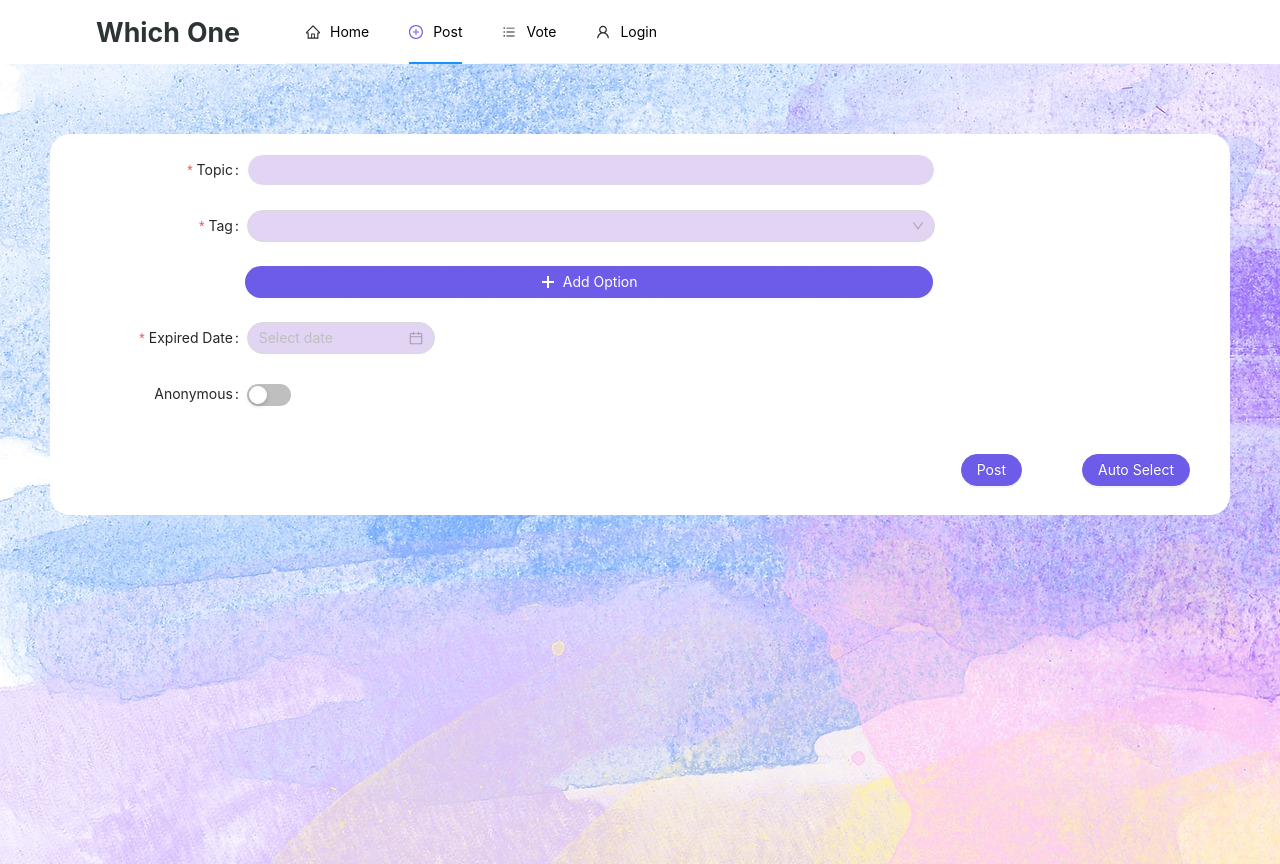
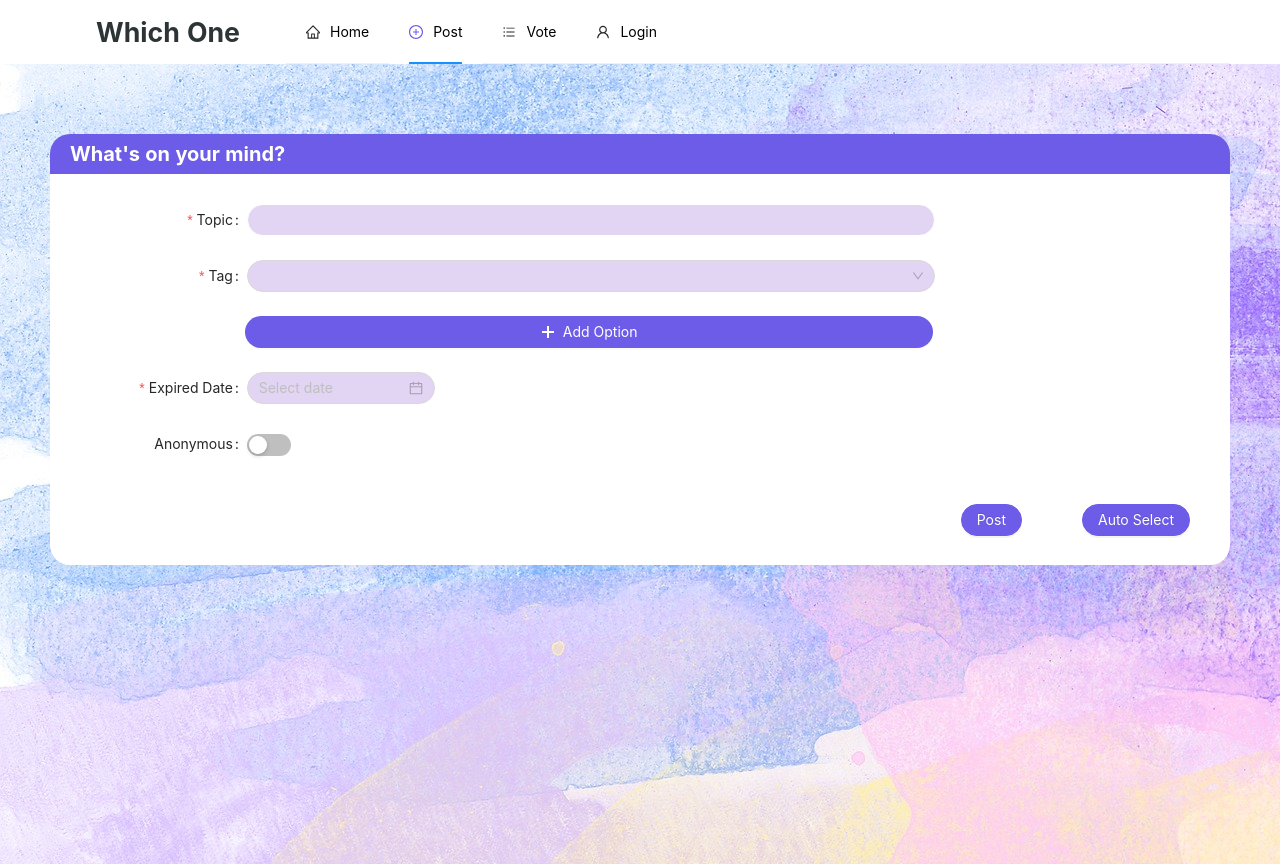
Before and after one commit to Sodaaaa/CS130-WhichOne, a React (Create React App) app: page /question in a window 1280 px wide. Built offline with nearby package versions, Linux system fonts and the light colour scheme.

Commit message:
add title on post page

```diff
--- a/src/pages/question/question.css
+++ b/src/pages/question/question.css
@@ -8,12 +8,23 @@
     background: url('../../img/background.jfif') no-repeat;
 }
 
+.question-title{
+    margin-top: 20px;
+    padding: 5px 20px;
+    background-color:#6C5CE7;
+    color: #FFFFFF;
+    border-radius: 20px 20px 0 0;
+    height: 40px;
+    font-size: 20px;
+    font-weight: bold;
+}
+
 .question-form{
-    margin-top: 20px;
+
     margin-bottom: 20px;
-    padding-top: 20px;
+    padding-top: 30px;
     padding-bottom: 5px;
-    border-radius: 20px;
+    border-radius: 0 0 20px 20px;
     background-color: #FFFFFF;
     color: #FFFFFF;
 }
--- a/src/pages/question/question.js
+++ b/src/pages/question/question.js
@@ -177,6 +177,9 @@ export default class question extends Component {
         <Layout className="layout">
           <MenuBar selected="question"></MenuBar>
           <Content className="question-content">
+            <div className="question-title">
+              <p>What's on your mind?</p>
+            </div>
             <div className="question-form">
               <Form
                 labelCol={{
```
